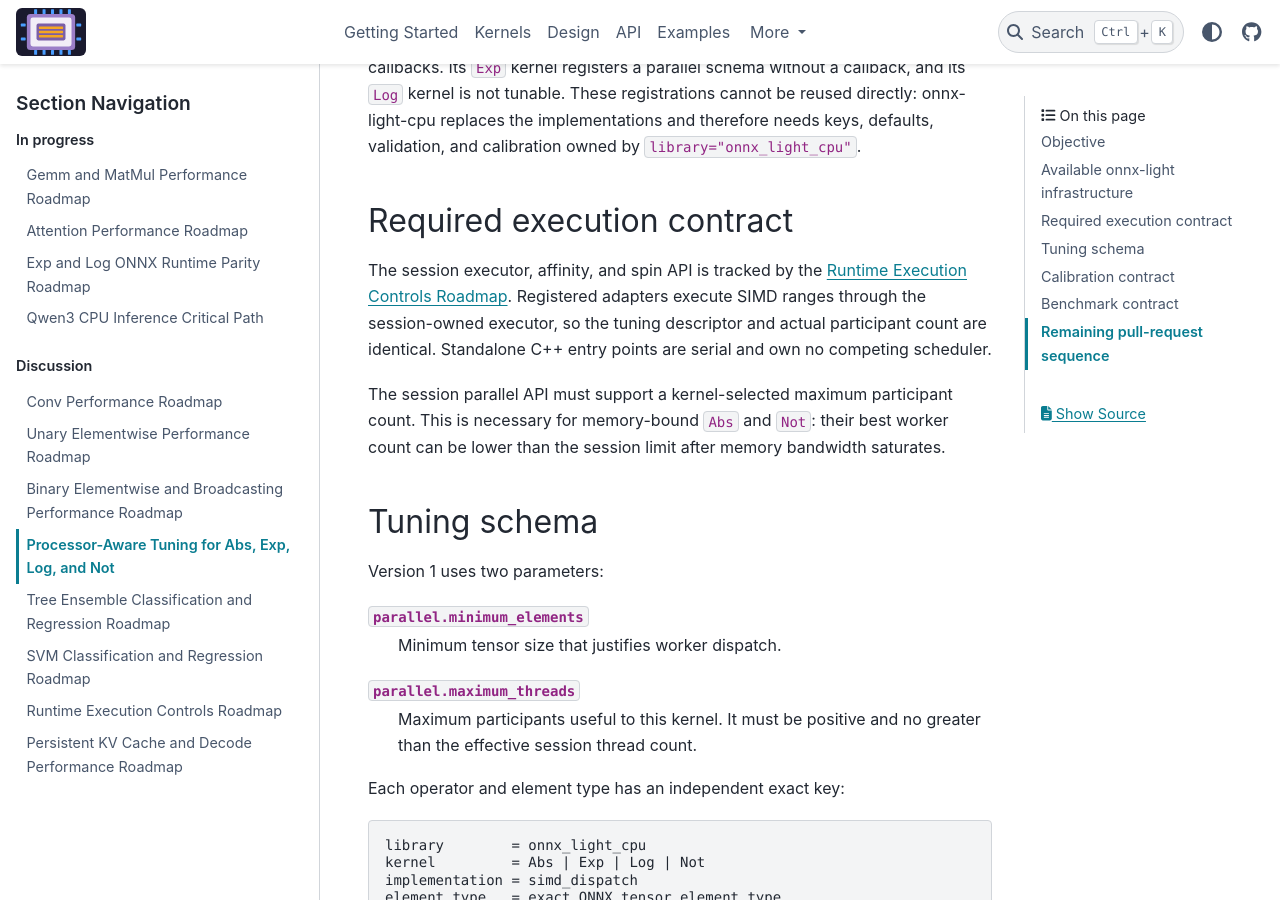
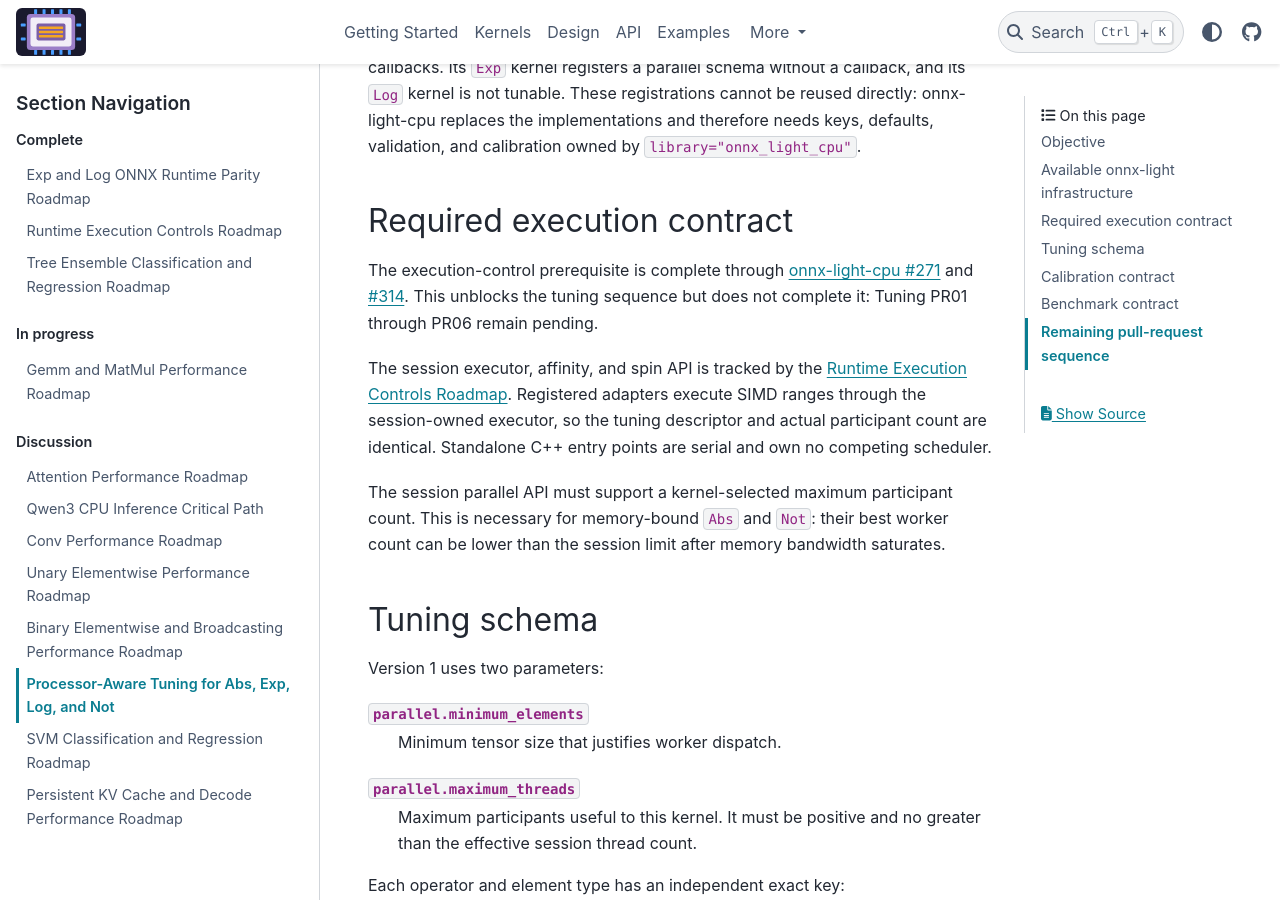
Before and after one commit to xadupre/onnx-light-cpu, a Sphinx documentation site: the page built from docs/next_steps/2026_08_elementwise_kernel_tuning.rst, in a window 1280 px wide and 900 px high, scrolled down 983 px. Built offline with Sphinx 7.4.7 and the PyData theme 0.15.4, drawn with Linux system fonts in a browser that asks for light colours; pages that are not in the unit, such as notebooks, are missing from menus; some of the changed text lies outside the part shown.

Commit message:
Refresh CPU roadmap statuses
Reconcile roadmap classifications with merged implementation work and keep unfinished performance gates explicit.

Co-authored-by: Copilot <223556219+Copilot@users.noreply.github.com>

```diff
--- a/docs/next_steps/2026_08_attention.rst
+++ b/docs/next_steps/2026_08_attention.rst
@@ -3,7 +3,11 @@ Attention Performance Roadmap
 
 :Date: 2026-08
 
-**in progress**
+**discussion**
+
+The portable runtime provides tensor-based Attention correctness, but
+``onnx-light-cpu`` does not yet provide the optimized materialized or streaming
+kernel described here. Roadmap PR11 through PR15 remain pending.
 
 Objective
 ---------
--- a/docs/next_steps/2026_08_elementwise_kernel_tuning.rst
+++ b/docs/next_steps/2026_08_elementwise_kernel_tuning.rst
@@ -41,6 +41,12 @@ defaults, validation, and calibration owned by ``library="onnx_light_cpu"``.
 
 Required execution contract
 ---------------------------
+
+The execution-control prerequisite is complete through
+`onnx-light-cpu #271 <https://github.com/xadupre/onnx-light-cpu/pull/271>`_
+and `#314 <https://github.com/xadupre/onnx-light-cpu/pull/314>`_. This unblocks
+the tuning sequence but does not complete it: Tuning PR01 through PR06 remain
+pending.
 
 The session executor, affinity, and spin API is tracked by the
 :doc:`Runtime Execution Controls Roadmap <2026_08_runtime_execution_controls>`.
--- a/docs/next_steps/2026_08_gemm_matmul.rst
+++ b/docs/next_steps/2026_08_gemm_matmul.rst
@@ -4,6 +4,11 @@ Gemm and MatMul Performance Roadmap
 :Date: 2026-08
 
 **in progress**
+
+PR `#307 <https://github.com/xadupre/onnx-light-cpu/pull/307>`_
+delivered the shared MatMul kernel and final parity corpus. The roadmap remains
+open until the dedicated-machine PR10.3, PR10.4, and PR10.5 measurements
+satisfy their published gates.
 
 Objective
 ---------
```
Also changed, not shown: docs/next_steps/2026_08_runtime_execution_controls.rst (+6 -5 lines), docs/next_steps/2026_08_tree_ensemble.rst (+10 -7 lines), docs/next_steps/index.rst (+10 -5 lines).
